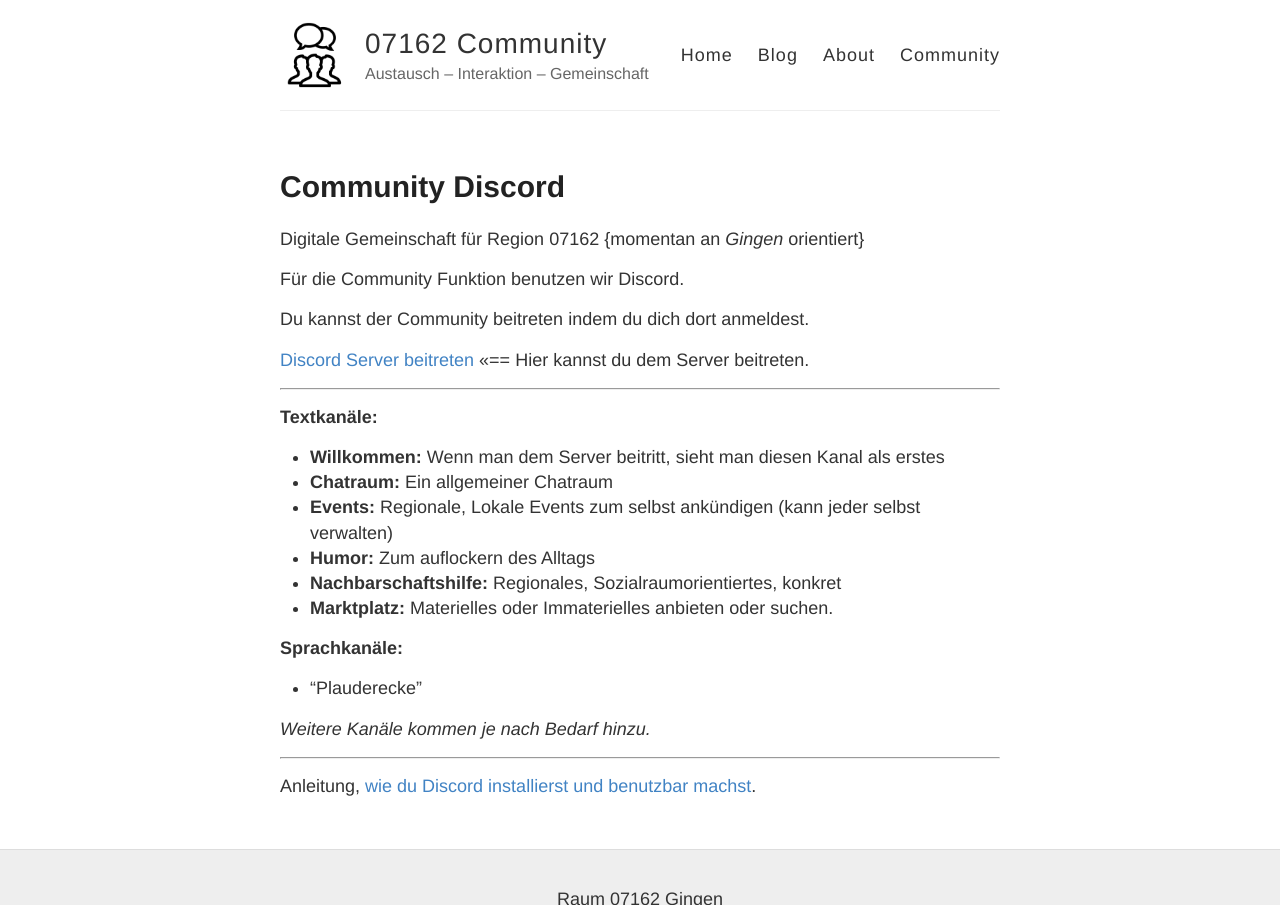
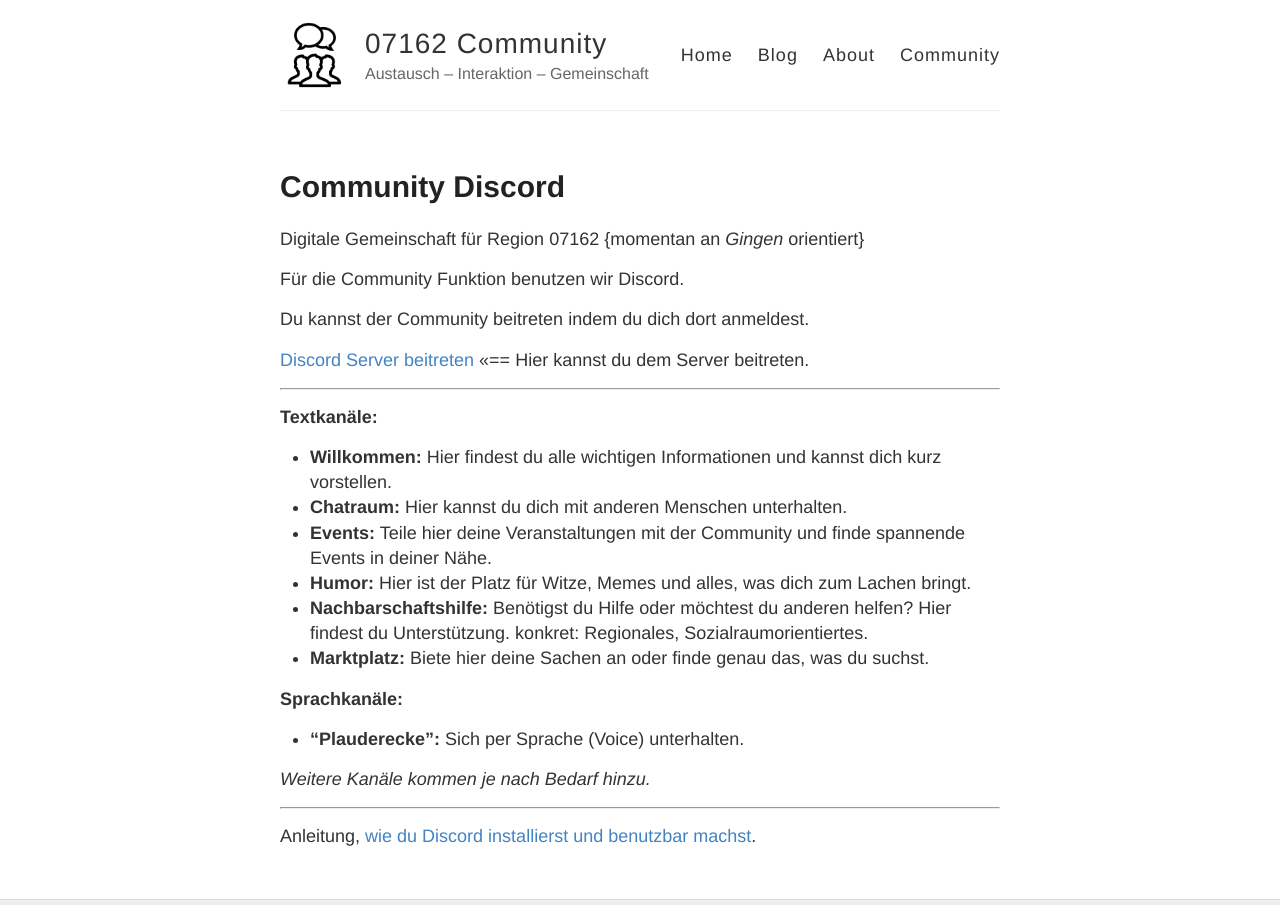
Before and after one commit to filstal/gingen, a Jekyll site: the page built from community.md, in a window 1280 px wide, cut to the strip 0-905 px from the top of the page. Built offline with Jekyll 4.4.1, drawn with Linux system fonts in a browser that asks for light colours.

Commit message:
Update community.md

```diff
--- a/community.md
+++ b/community.md
@@ -16,16 +16,16 @@ Du kannst der Community beitreten indem du dich dort anmeldest.
 
 **Textkanäle:**
 
-- **Willkommen:** Wenn man dem Server beitritt, sieht man diesen Kanal als erstes
-- **Chatraum:** Ein allgemeiner Chatraum
-- **Events:** Regionale, Lokale Events zum selbst ankündigen (kann jeder selbst verwalten)
-- **Humor:** Zum auflockern des Alltags
-- **Nachbarschaftshilfe:** Regionales, Sozialraumorientiertes, konkret
-- **Marktplatz:** Materielles oder Immaterielles anbieten oder suchen.
+- **Willkommen:** Hier findest du alle wichtigen Informationen und kannst dich kurz vorstellen.
+- **Chatraum:** Hier kannst du dich mit anderen Menschen unterhalten.
+- **Events:** Teile hier deine Veranstaltungen mit der Community und finde spannende Events in deiner Nähe.
+- **Humor:** Hier ist der Platz für Witze, Memes und alles, was dich zum Lachen bringt.
+- **Nachbarschaftshilfe:** Benötigst du Hilfe oder möchtest du anderen helfen? Hier findest du Unterstützung. konkret: Regionales, Sozialraumorientiertes.
+- **Marktplatz:** Biete hier deine Sachen an oder finde genau das, was du suchst.
 
 **Sprachkanäle:**
 
-- "Plauderecke"
+- **"Plauderecke":** Sich per Sprache (Voice) unterhalten.
 
 *Weitere Kanäle kommen je nach Bedarf hinzu.*
 
```
